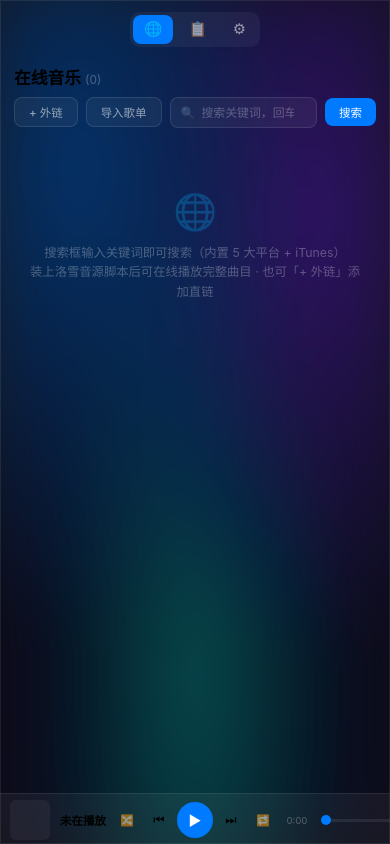
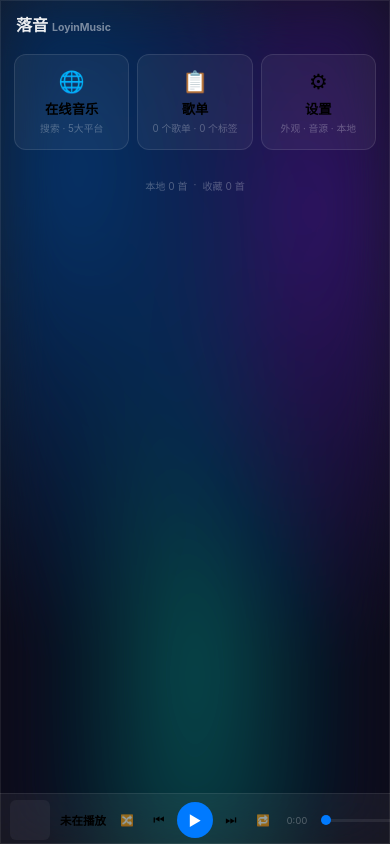
Before and after one commit to DongLingke/LoyinMusic, a Flask app: page / in a window 390 px wide. Run offline with Flask 3, Linux system fonts and the light colour scheme; data comes from the database, SQL or seed files in the repository; data that the repository does not hold is empty.

Commit message:
Home menu view: replace top nav with card-based launcher
- New home view with 3 menu cards: 在线音乐 / 歌单 / 设置
- Now-playing card on home page (click to open lyrics overlay)
- Quick stats footer (local + online track counts)
- Dynamic header: home shows title, sub-pages show ← back button
- Remove top navigation tab bar entirely
- Default view changed to 'home'
- Back button returns to home from any sub-page
- Mobile responsive: 3-column card grid

Co-Authored-By: Claude Opus 4.6 <noreply@anthropic.com>

```diff
--- a/static/css/style.css
+++ b/static/css/style.css
@@ -315,34 +315,112 @@ input, textarea { font-family: inherit; }
 .card-header {
   display: flex;
   align-items: center;
-  justify-content: center;
   padding: 12px 16px 8px;
   flex-shrink: 0;
+  gap: 10px;
+  min-height: 36px;
 }
 
-.header-nav {
+.header-home-title {
+  font-size: 1.15rem;
+  font-weight: 700;
+  color: var(--text-primary);
+  flex: 1;
+}
+.header-back-btn {
+  font-size: 1.1rem;
+  width: 32px;
+  height: 32px;
   display: flex;
-  gap: 4px;
+  align-items: center;
+  justify-content: center;
+  border-radius: 50%;
   background: var(--item-glass);
-  border-radius: var(--radius-btn);
-  padding: 3px;
+  color: var(--text-primary);
+  transition: background 0.15s;
+  flex-shrink: 0;
+}
+.header-back-btn:hover { background: var(--item-glass-hover); }
+.header-view-title {
+  font-size: 1rem;
+  font-weight: 600;
+  color: var(--text-primary);
+  flex: 1;
 }
 
-.nav-btn {
+/* ── Home view ─────────────────────────────────────────────────── */
+.home-now-playing {
   display: flex;
   align-items: center;
-  gap: 5px;
-  padding: 6px 13px;
-  border-radius: calc(var(--radius-btn) - 2px);
-  font-size: 0.82rem;
-  font-weight: 500;
-  transition: background 0.15s, color 0.15s;
-  color: var(--text-secondary);
+  gap: 12px;
+  padding: 12px 14px;
+  margin-bottom: 16px;
+  border-radius: var(--radius-item);
+  background: var(--item-glass);
+  border: 1px solid var(--item-border);
+  cursor: pointer;
+  transition: background 0.15s;
 }
-.nav-btn:hover { background: var(--item-glass-hover); color: var(--text-primary); }
-.nav-btn.active { background: var(--accent); color: #fff; }
-.nav-ico { font-size: 0.95rem; line-height: 1; }
-.nav-txt { line-height: 1; }
+.home-now-playing:hover { background: var(--item-glass-hover); }
+.home-np-cover {
+  width: 48px;
+  height: 48px;
+  border-radius: 8px;
+  object-fit: cover;
+  flex-shrink: 0;
+}
+.home-np-ph {
+  display: flex;
+  align-items: center;
+  justify-content: center;
+  background: var(--bg-hover, rgba(255,255,255,0.06));
+  font-size: 1.4rem;
+}
+.home-np-info { flex: 1; min-width: 0; }
+.home-np-title {
+  font-size: 0.92rem;
+  font-weight: 600;
+  white-space: nowrap;
+  overflow: hidden;
+  text-overflow: ellipsis;
+}
+.home-np-artist {
+  font-size: 0.75rem;
+  color: var(--text-tertiary);
+  white-space: nowrap;
+  overflow: hidden;
+  text-overflow: ellipsis;
+}
+
+.home-grid {
+  display: grid;
+  grid-template-columns: repeat(auto-fit, minmax(130px, 1fr));
+  gap: 12px;
+  margin-bottom: 20px;
+}
+.home-card {
+  padding: 20px 16px;
+  border-radius: var(--radius-item);
+  background: var(--item-glass);
+  border: 1px solid var(--item-border);
+  cursor: pointer;
+  transition: background 0.15s, transform 0.12s;
+  text-align: center;
+}
+.home-card:hover { background: var(--item-glass-hover); transform: scale(1.02); }
+.home-card:active { transform: scale(0.98); }
+.home-card-icon { font-size: 2rem; margin-bottom: 8px; }
+.home-card-title { font-size: 0.95rem; font-weight: 600; margin-bottom: 3px; }
+.home-card-sub { font-size: 0.7rem; color: var(--text-tertiary); }
+
+.home-footer {
+  display: flex;
+  justify-content: center;
+  gap: 6px;
+  font-size: 0.72rem;
+  color: var(--text-tertiary);
+  padding-top: 8px;
+}
 
 /* ── Wallpaper swatches (settings) ─────────────────────────────── */
 .wp-grid {
@@ -906,10 +984,9 @@ input, textarea { font-family: inherit; }
   }
   .glass-layer { border-radius: 0; }
 
-  .header-nav { justify-content: center; }
-  .nav-btn { padding: 7px 11px; }
-  .nav-txt { display: none; }
-  .nav-ico { font-size: 1.05rem; }
+  .home-grid { grid-template-columns: 1fr 1fr 1fr; gap: 8px; }
+  .home-card { padding: 14px 10px; }
+  .home-card-icon { font-size: 1.5rem; margin-bottom: 5px; }
 
   #view-container { padding: 10px 14px 8px; }
   .view-header { flex-direction: column; align-items: stretch; gap: 8px; }
--- a/static/js/app.js
+++ b/static/js/app.js
@@ -33,7 +33,7 @@ const api = {
 
 // ── State ─────────────────────────────────────────────────────────
 const state = {
-  view: 'online',
+  view: 'home',
   localTracks: [],
   onlineTracks: [],
   tags: [],
@@ -1042,6 +1042,52 @@ function emptyLocal(noData = true) {
   return `<div class="empty-state"><div class="empty-icon">🎵</div><div class="empty-text">
     ${noData ? '还没有本地音乐<br>在「设置」中添加扫描目录，然后点击「扫描」' : '没有匹配的结果'}
   </div></div>`;
+}
+
+// ── Home view (menu grid) ─────────────────────────────────────────
+function renderHomeView() {
+  const track = player._currentTrack;
+  let html = '';
+
+  // Now-playing card (if something is playing)
+  if (track) {
+    const cv = coverUrl(track);
+    html += `<div class="home-now-playing" id="home-np-click">
+      ${cv ? `<img src="${esc(cv)}" class="home-np-cover" alt="">` : '<div class="home-np-cover home-np-ph">🎵</div>'}
+      <div class="home-np-info">
+        <div class="home-np-title">${esc(track.title || '未知曲目')}</div>
+        <div class="home-np-artist">${esc(track.artist || '')}</div>
+      </div>
+    </div>`;
+  }
+
+  // Menu grid
+  html += `<div class="home-grid">
+    <div class="home-card" data-goto="online">
+      <div class="home-card-icon">🌐</div>
+      <div class="home-card-title">在线音乐</div>
+      <div class="home-card-sub">搜索 · 5大平台</div>
+    </div>
+    <div class="home-card" data-goto="playlists">
+      <div class="home-card-icon">📋</div>
+      <div class="home-card-title">歌单</div>
+      <div class="home-card-sub">${state.playlists.length} 个歌单 · ${state.tags.length} 个标签</div>
+    </div>
+    <div class="home-card" data-goto="settings">
+      <div class="home-card-icon">⚙</div>
+      <div class="home-card-title">设置</div>
+      <div class="home-card-sub">外观 · 音源 · 本地</div>
+    </div>
+  </div>`;
+
+  // Quick stats
+  html += `<div class="home-footer">
+    <span>本地 ${state.localTracks.length} 首</span>
+    <span>·</span>
+    <span>收藏 ${state.onlineTracks.length} 首</span>
+  </div>`;
+
+  return html;
 }
 
 // ── M3: Online view ───────────────────────────────────────────────
@@ -1716,14 +1762,17 @@ function renderStatsView() {
 
 // ── Render engine ─────────────────────────────────────────────────
 function render() {
+  _renderHeader();
   const vc = document.getElementById('view-container');
   switch (state.view) {
+    case 'home':      vc.innerHTML = renderHomeView(); break;
     case 'online':    vc.innerHTML = renderOnlineView(); break;
     case 'playlists': vc.innerHTML = renderPlaylistsView(); break;
     case 'settings':  vc.innerHTML = renderSettingsView(); break;
-    default:          vc.innerHTML = renderOnlineView();
+    default:          vc.innerHTML = renderHomeView();
   }
   bindViewEvents();
+  bindNav();
 }
 
 // ── Event binding ─────────────────────────────────────────────────
@@ -2692,18 +2741,41 @@ function bindNowPlaying() {
   });
 }
 
+const VIEW_TITLES = {
+  home: '落音', online: '在线音乐', playlists: '歌单', settings: '设置',
+};
+
+function _renderHeader() {
+  const header = document.getElementById('card-header');
+  if (!header) return;
+  if (state.view === 'home') {
+    header.innerHTML = `<div class="header-home-title">落音 <span style="font-size:0.65em;opacity:0.5">LoyinMusic</span></div>`;
+  } else {
+    header.innerHTML = `
+      <button class="header-back-btn" id="btn-go-home">←</button>
+      <div class="header-view-title">${VIEW_TITLES[state.view] || ''}</div>`;
+    document.getElementById('btn-go-home').onclick = () => navigateTo('home');
+  }
+}
+
+function navigateTo(view) {
+  state.view = view;
+  state.searchQuery = '';
+  state._trackPage = 0;
+  state._searchNoResults = false;
+  if (view === 'stats') state._stats = null;
+  render();
+}
+
 function bindNav() {
-  document.querySelectorAll('.nav-btn[data-view]').forEach(btn => {
-    btn.onclick = () => {
-      state.view = btn.dataset.view;
-      state.searchQuery = '';
-      state._trackPage = 0;
-      state._searchNoResults = false;
-      if (btn.dataset.view === 'stats') state._stats = null;  // refresh stats
-      document.querySelectorAll('.nav-btn[data-view]').forEach(b => b.classList.remove('active'));
-      btn.classList.add('active');
-      render();
-    };
+  // Home view card clicks
+  document.querySelectorAll('[data-goto]').forEach(el => {
+    el.onclick = () => navigateTo(el.dataset.goto);
+  });
+  // Now-playing card on home → open overlay
+  document.getElementById('home-np-click')?.addEventListener('click', () => {
+    if (player._currentTrack)
+      document.getElementById('now-playing-overlay').classList.remove('hidden');
   });
 }
 
--- a/templates/index.html
+++ b/templates/index.html
@@ -20,14 +20,8 @@
     <main id="card-wrapper">
       <div class="glass-layer"></div>
       <div class="card-content">
-        <!-- Header: nav tabs + title -->
-        <div class="card-header">
-          <div class="header-nav">
-            <button class="nav-btn active" data-view="online"><span class="nav-ico">🌐</span><span class="nav-txt">在线</span></button>
-            <button class="nav-btn" data-view="playlists"><span class="nav-ico">📋</span><span class="nav-txt">歌单</span></button>
-            <button class="nav-btn" data-view="settings"><span class="nav-ico">⚙</span><span class="nav-txt">设置</span></button>
-          </div>
-        </div>
+        <!-- Header: back button + title (dynamic) -->
+        <div class="card-header" id="card-header"></div>
 
         <!-- Main view container -->
         <div id="view-container"></div>
```
